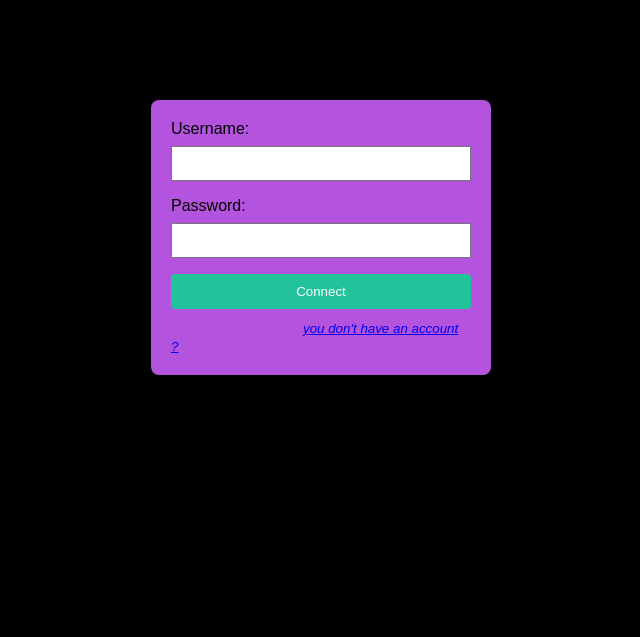
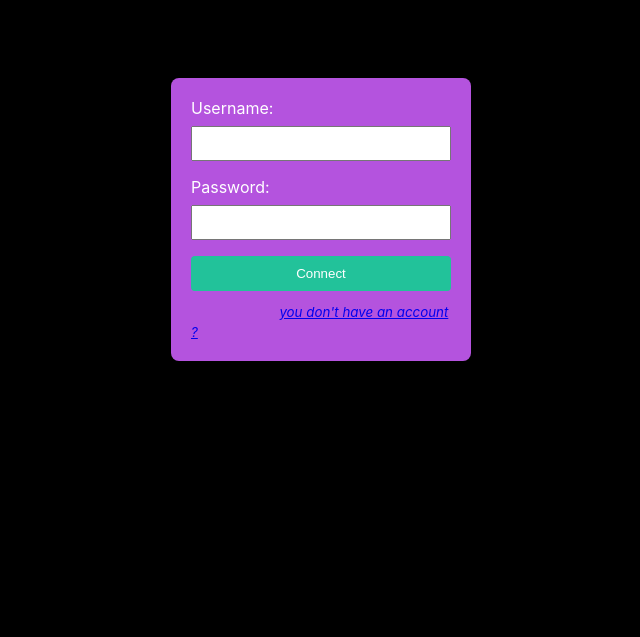
Before and after one commit to EtienneLm/Ydiscover-Web-Music, a Flask app: page /connect in a window 1280 px wide. Shown: the part 163-800 px from the top of the page, without its empty margins (319-959 px from the left). Run offline with Flask 3, Linux system fonts and the light colour scheme.

Commit message:
moved connection.css to main.css, added the header

```diff
--- a/static/connection.css
+++ /dev/null
@@ -1,47 +0,0 @@
-body {
-    font-family: Arial, sans-serif;
-    background-color: black;
-    margin: 0;
-    padding: 0;
-    display: flex;
-    align-items: center;
-    justify-content: center;
-    height: 100vh;
-}
-
-form {
-    background-color: #B453DE;
-    padding: 20px;
-    border-radius: 8px;
-    box-shadow: 0 0 10px rgba(0, 0, 0, 0.1);
-    width: 300px;
-    display: flex;
-    flex-direction: column;
-}
-
-label {
-    display: block;
-    margin-bottom: 8px;
-}
-
-input {
-    width: 100%;
-    padding: 8px;
-    margin-bottom: 16px;
-    box-sizing: border-box;
-}
-
-button {
-    background-color: #22C29A;
-    color: #fff;
-    padding: 10px;
-    border: none;
-    border-radius: 4px;
-    cursor: pointer;
-    width: 100%;
-    margin-bottom: 10px;
-}
-
-.creatAccTxt {
-    margin: 44%;
-}
--- a/static/main.css
+++ b/static/main.css
@@ -286,3 +286,49 @@ nav a:hover {
     height: 60%;
     overflow-y: scroll;
 }
+
+
+/* CONNECTION PAGE*/
+.connectionForm {
+    background-color: #B453DE;
+    padding: 20px;
+    border-radius: 8px;
+    box-shadow: 0 0 10px rgba(0, 0, 0, 0.1);
+    width: 300px;
+    display: flex;
+    flex-direction: column;
+}
+
+label {
+    display: block;
+    margin-bottom: 8px;
+}
+
+input {
+    width: 100%;
+    padding: 8px;
+    margin-bottom: 16px;
+    box-sizing: border-box;
+}
+
+button {
+    background-color: #22C29A;
+    color: #fff;
+    padding: 10px;
+    border: none;
+    border-radius: 4px;
+    cursor: pointer;
+    width: 100%;
+    margin-bottom: 10px;
+}
+
+.creatAccTxt {
+    margin: 34%;
+}
+
+.connectClass {
+    display: flex;
+    align-items: center;
+    justify-content: center;
+    margin-top: 8%;
+}
--- a/templates/connect.html
+++ b/templates/connect.html
@@ -1,14 +1,8 @@
-<!DOCTYPE html>
-<html lang="en">
-<head>
-    <meta charset="UTF-8">
-    <meta name="viewport" content="width=device-width, initial-scale=1.0">
-    <link rel="stylesheet" href="../static/connection.css">
-    <title>Connection / Account Creation</title>
-</head>
-<body>
+{% extends 'header.html' %}
+{% block contenu %}
 
-    <form id="connectionForm">
+<div class="connectClass">
+    <form class="connectionForm" >
         <label for="username">Username:</label>
         <input type="text" id="username" name="username" required>
 
@@ -18,6 +12,6 @@
         <button type="submit">Connect</button>
         <a href="/createAcc"><i class="creatAccTxt"><small>you don't have an account ?</small></i></a>
     </form>
+</div>
 
-</body>
-</html>
+{% endblock contenu %}
--- a/templates/header.html
+++ b/templates/header.html
@@ -6,7 +6,7 @@
     <link href="https://fonts.googleapis.com/icon?family=Material+Icons" rel="stylesheet">
     <link rel="stylesheet" href="https://cdnjs.cloudflare.com/ajax/libs/font-awesome/4.7.0/css/font-awesome.min.css">
     <link rel="stylesheet" href="../static/main.css" type="text/css">
-    <link rel="icon" type="image/x-icon" href="../static/templates/WebMusYc.png">
+    <link rel="icon" type="image/x-icon" href="../static/images/WebMusYc.png">
     <title>Web Mus Yc</title>
 </head>
 <body>
@@ -23,7 +23,7 @@
                 <a href="/connect">Log In</a>
             </div>
             <div class="signup">
-                <a href="#">Sign Up</a>
+                <a href="/createAcc">Sign Up</a>
             </div>
         </div>
     </header>
```
